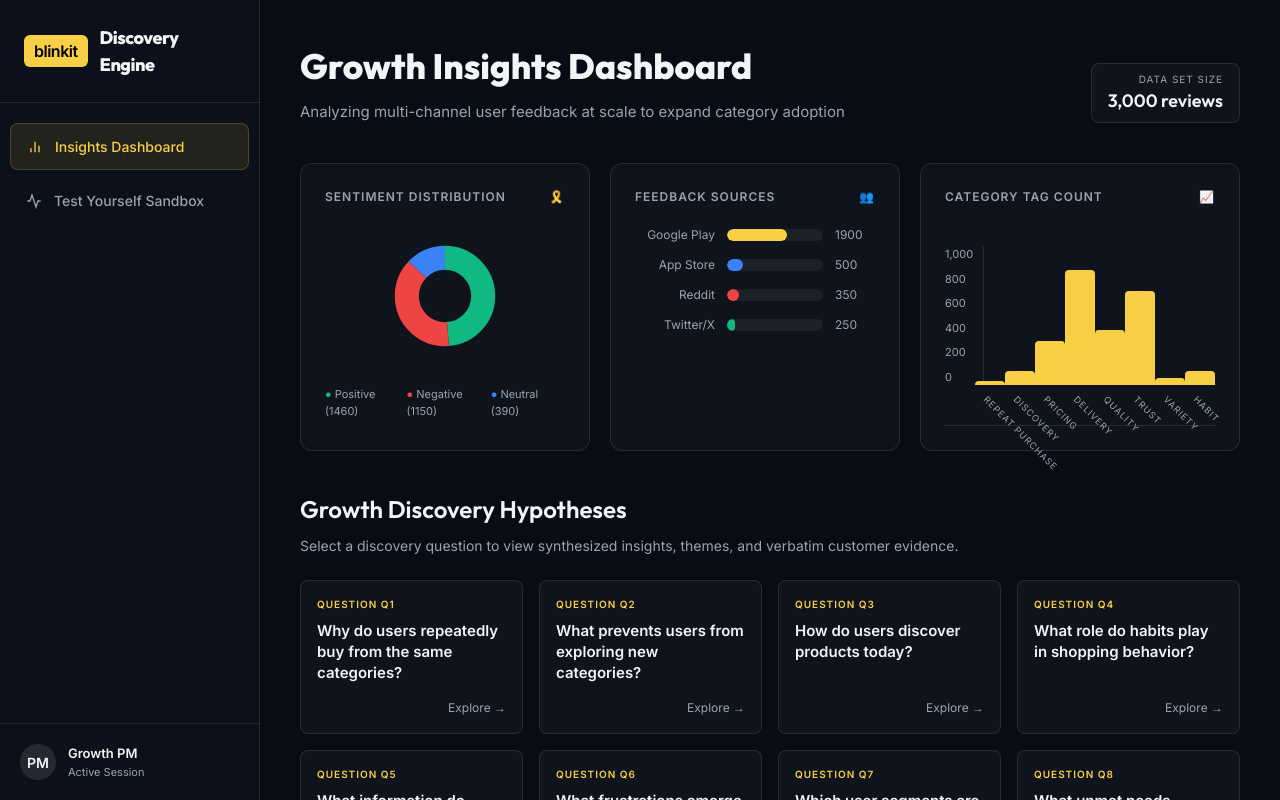
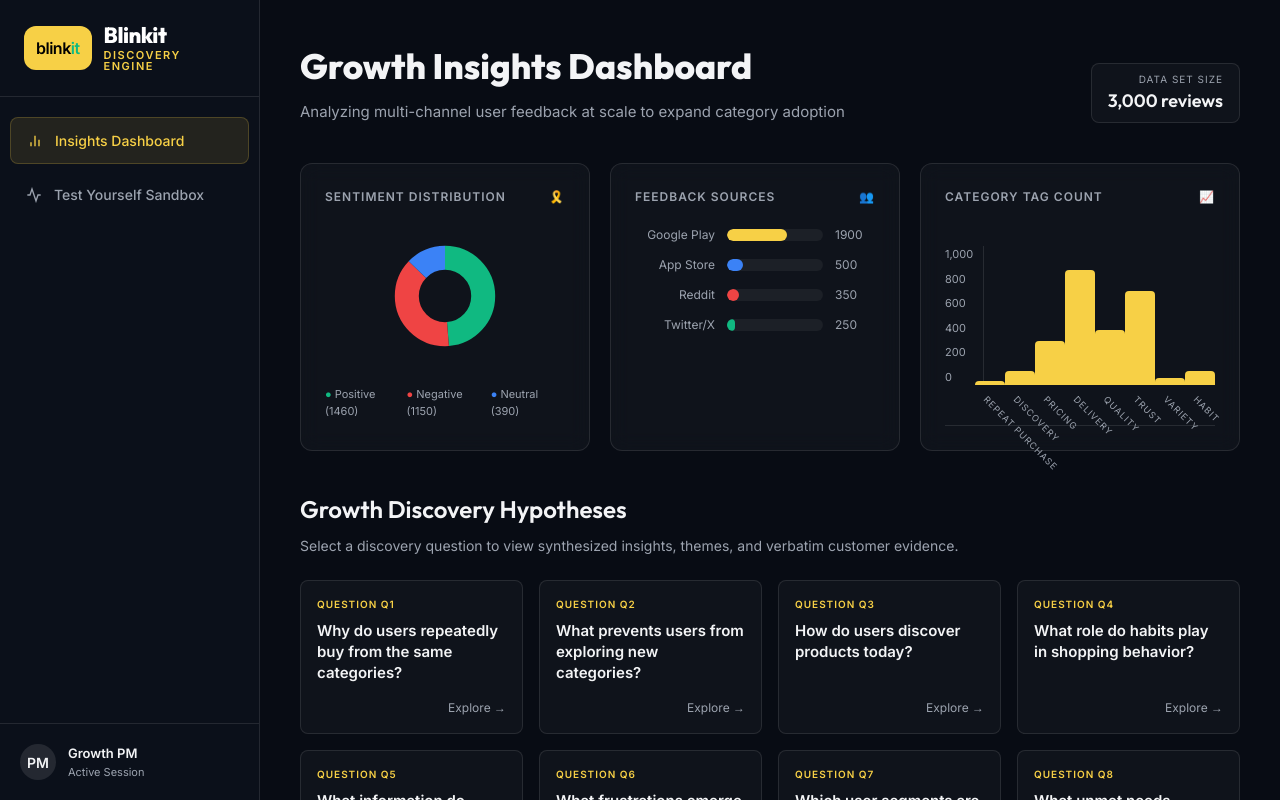
Before and after one commit to apanda007-Noida/Blinkit-Graduation-Project-Nextleap-, a Next.js app in the folder discovery-engine/: page / in a window 1280 px wide. Built offline with nearby package versions, Linux system fonts and the light colour scheme.

Commit message:
style: exactly replicate the dual-tone blinkit squircle logo and the stacked branding typography from the mockups

```diff
--- a/discovery-engine/src/app/globals.css
+++ b/discovery-engine/src/app/globals.css
@@ -57,29 +57,34 @@ h1, h2, h3, h4, .outfit {
 
 .logo-box {
   background: #F7D046;
-  color: #000000;
   font-family: 'Inter', sans-serif;
   font-weight: 900;
-  padding: 4px 10px;
-  border-radius: 6px;
+  padding: 10px 12px;
+  border-radius: 12px;
   font-size: 16px;
   letter-spacing: -0.5px;
+  display: flex;
+  align-items: center;
+  justify-content: center;
 }
 
 .brand-name {
   font-family: 'Outfit', sans-serif;
   font-weight: 800;
-  font-size: 18px;
-  color: var(--text-primary);
+  font-size: 22px;
+  color: #ffffff;
   letter-spacing: -0.5px;
+  line-height: 1;
 }
 
 .brand-sub {
-  font-size: 10px;
-  color: var(--primary-accent);
+  font-size: 11px;
+  color: #F7D046;
   text-transform: uppercase;
-  letter-spacing: 1px;
-  font-weight: 600;
+  letter-spacing: 1.5px;
+  font-weight: 700;
+  line-height: 1;
+  margin-top: 4px;
 }
 
 .nav-menu {
--- a/discovery-engine/src/app/page.tsx
+++ b/discovery-engine/src/app/page.tsx
@@ -169,9 +169,12 @@ export default function Home() {
       {/* SIDEBAR */}
       <aside className="sidebar">
         <div className="sidebar-header">
-          <div className="logo-box">blinkit</div>
-          <div>
-            <div className="brand-name">Discovery Engine</div>
+          <div className="logo-box">
+            <span style={{ color: '#000000' }}>blink</span><span style={{ color: '#10b981' }}>it</span>
+          </div>
+          <div style={{ display: 'flex', flexDirection: 'column', justifyContent: 'center' }}>
+            <div className="brand-name">Blinkit</div>
+            <div className="brand-sub">DISCOVERY ENGINE</div>
           </div>
         </div>
 
```
